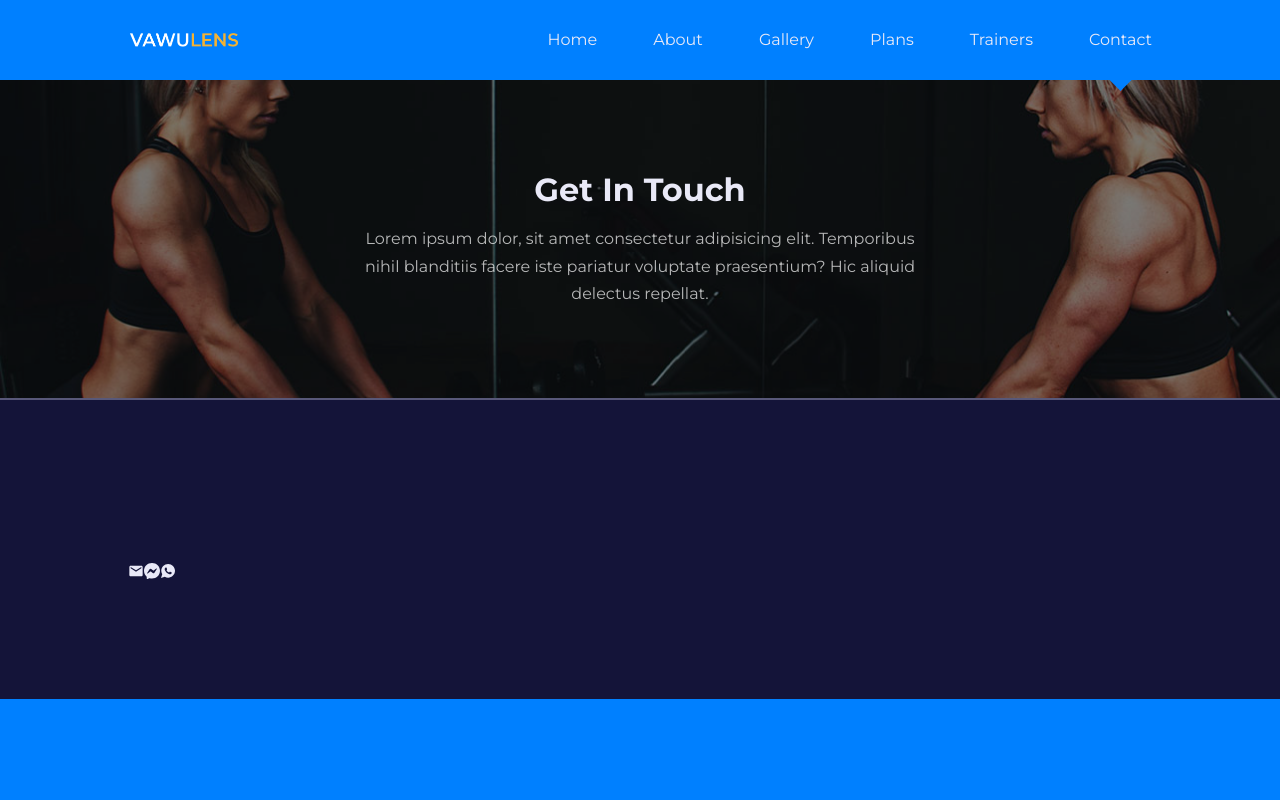
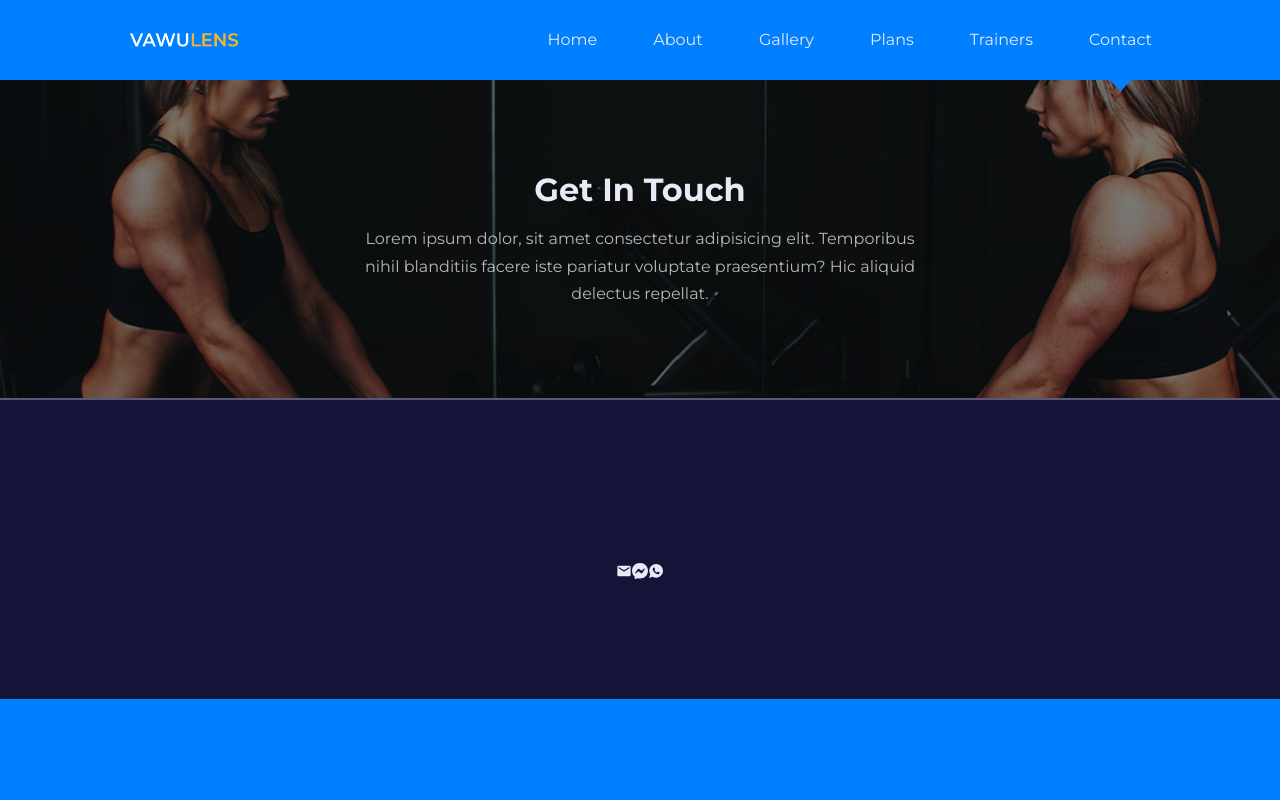
Before and after one commit to erickdc7/react-trainer-website, a React (Create React App) app: page /contact in a window 1280 px wide. Shown: the top 800 px of the page. Built offline with nearby package versions, Linux system fonts and the light colour scheme; the HTML template or start-up script is replaced by a standard one.

Commit message:
contact__container styles added to contact.css

```diff
--- a/src/pages/contact/contact.css
+++ b/src/pages/contact/contact.css
@@ -0,0 +1,4 @@
+.contact__container {
+  display: grid;
+  place-items: center;
+}
```
